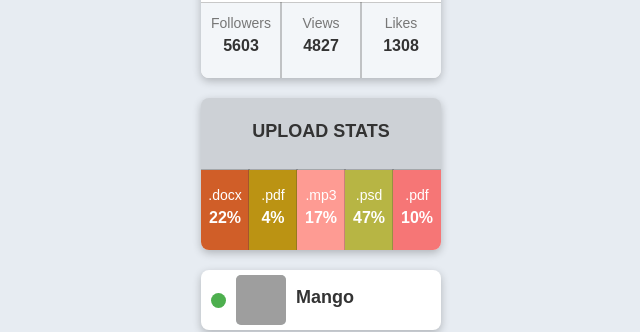
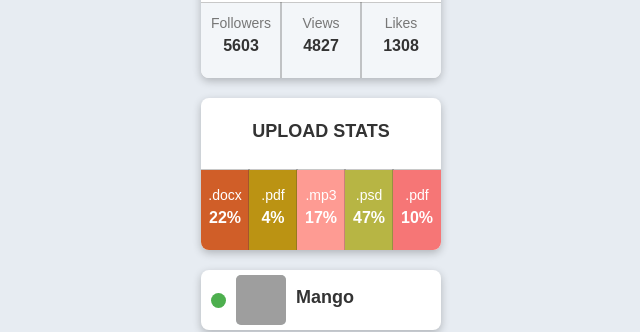
Before and after one commit to PavloGPS/goit-react-hw-01-components, a React (Create React App) app: page / in a window 1280 px wide. Shown: the part 262-594 px from the top of the page, without its empty margins (319-959 px from the left). Built offline with nearby package versions, Linux system fonts and the light colour scheme; grey boxes are pictures that could not be loaded.

Commit message:
Update Statistics.module.css
removes the redundant property background-color

```diff
--- a/src/components/Statistics/Statistics.module.css
+++ b/src/components/Statistics/Statistics.module.css
@@ -10,7 +10,6 @@
   border-radius: 8px;
   padding: 0;
   overflow: hidden;
-  background-color: rgba(128, 128, 128, 0.256);
 
   box-shadow: rgba(0, 0, 0, 0.24) 0px 3px 8px;
 }
```
